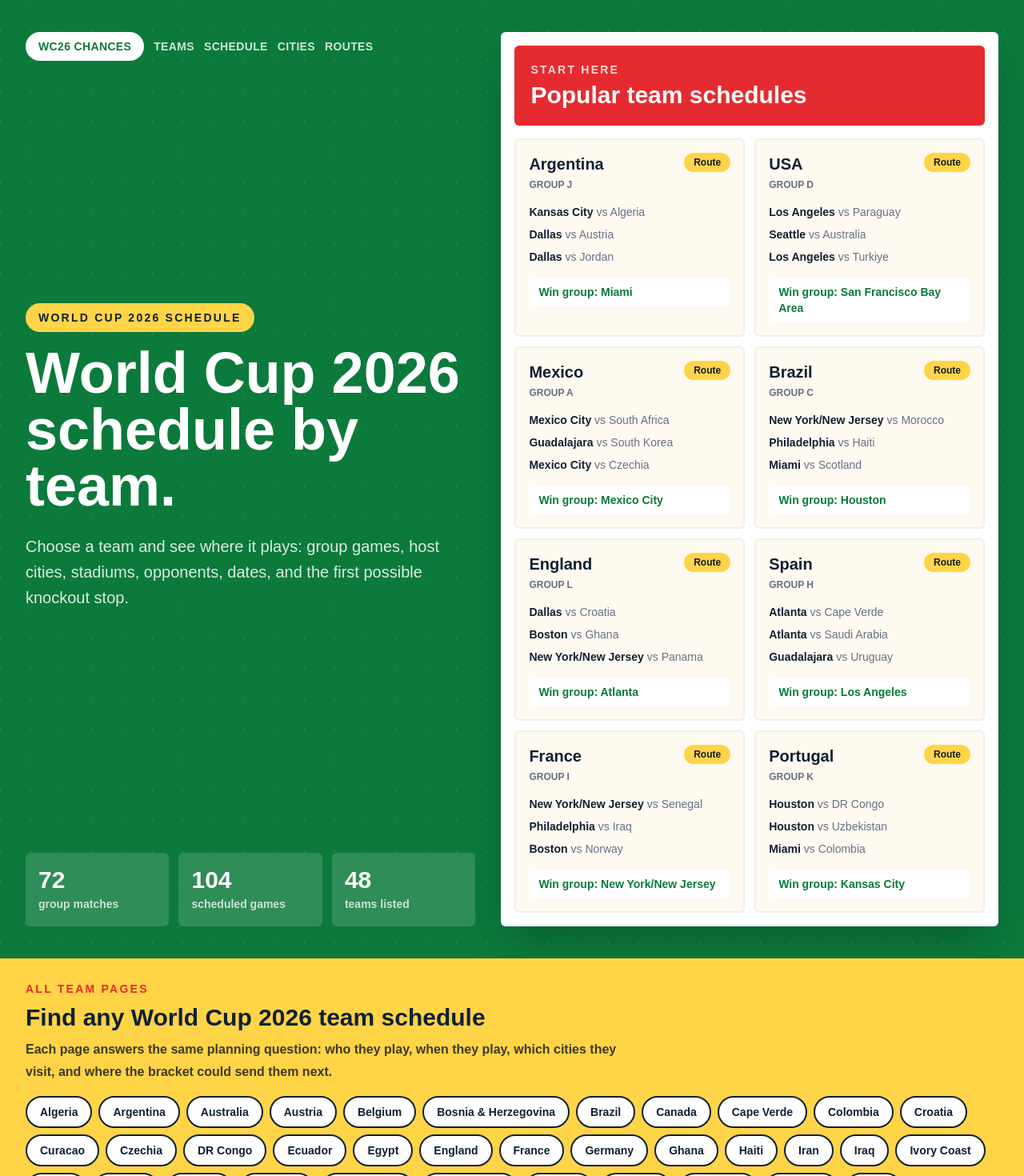
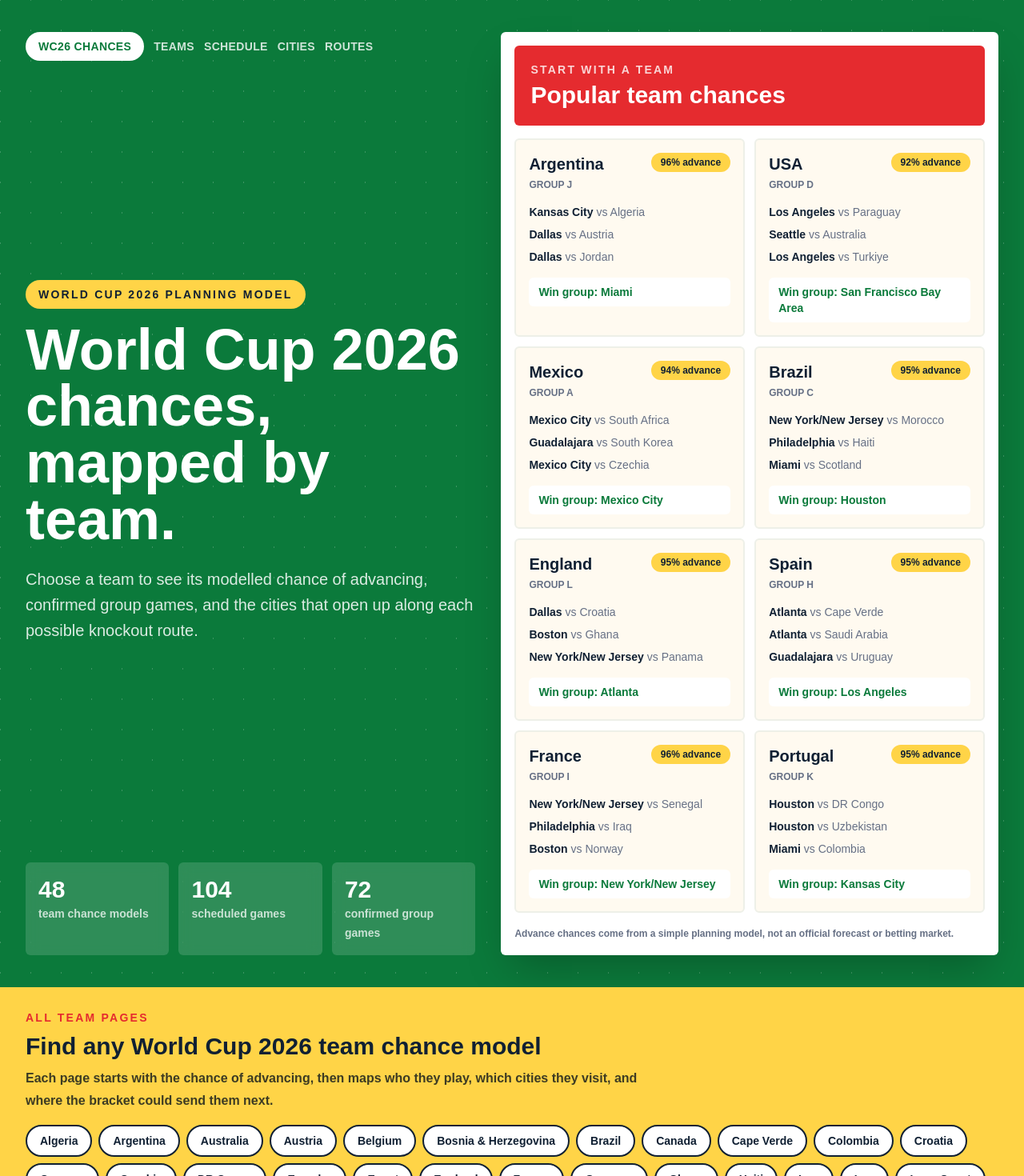
Before and after one commit to selbyyy/wc26-tracker, a Next.js app: page / in a window 1280 px wide. Shown: the top 1470 px of the page at 80% size. Built offline with nearby package versions, Linux system fonts and the light colour scheme; no server answers.

Commit message:
make team chances the primary product answer

```diff
--- a/app/page.tsx
+++ b/app/page.tsx
@@ -10,18 +10,19 @@ import {
   getTeamMatches,
   groupStageMatches,
 } from '@/lib/schedule';
+import { getTeamGroupForecast } from '@/lib/probability-tree';
 
 export const metadata: Metadata = {
-  title: 'World Cup 2026 Schedule by Team: Cities, Dates, Stadiums',
+  title: 'World Cup 2026 Chances by Team: Routes, Cities, Schedule',
   description:
-    'Pick any World Cup 2026 team and see its confirmed group-stage schedule, host cities, stadiums, opponents, and possible knockout route.',
+    'Pick a World Cup 2026 team and see its modelled chances of advancing, confirmed schedule, host cities, and possible knockout route.',
   alternates: {
     canonical: '/',
   },
   openGraph: {
-    title: 'World Cup 2026 Schedule by Team: Cities, Dates, Stadiums',
+    title: 'World Cup 2026 Chances by Team: Routes, Cities, Schedule',
     description:
-      'Find where each World Cup 2026 team plays, including confirmed cities, dates, stadiums, opponents, and possible knockout routes.',
+      'See each team\'s modelled chances of advancing, confirmed cities, dates, stadiums, and possible knockout routes.',
     url: '/',
     type: 'website',
   },
@@ -40,7 +41,9 @@ function teamCard(team: string) {
   const group = matches[0]?.group || '';
   const route = getRoundOf32Route(group);
   const cities = Array.from(new Set(matches.map((match) => match.city)));
-  return { team, matches, group, route, cities };
+  const forecast = getTeamGroupForecast(team);
+  const advanceChance = 100 - forecast.out;
+  return { team, matches, group, route, cities, advanceChance };
 }
 
 export default function Home() {
@@ -51,6 +54,11 @@ export default function Home() {
       question: 'How do I find a World Cup 2026 schedule by team?',
       answer:
         'Choose a team on WC26 Chances to see its confirmed group-stage opponents, dates, host cities, stadiums, and possible first knockout stop.',
+    },
+    {
+      question: 'What do the World Cup 2026 chances mean?',
+      answer:
+        'WC26 Chances uses a simple planning model to estimate how likely each team is to win its group, finish second, advance in third place, or go out. The model is a guide, not an official prediction or betting market.',
     },
     {
       question: 'Where does Argentina play in World Cup 2026?',
@@ -103,40 +111,40 @@ export default function Home() {
 
             <div>
               <p className="mb-4 inline-flex rounded-full bg-[#ffd447] px-4 py-2 text-sm font-black uppercase tracking-[0.16em] text-[#102033]">
-                World Cup 2026 schedule
+                World Cup 2026 planning model
               </p>
               <h1 className="max-w-3xl text-5xl font-black leading-[0.98] tracking-normal md:text-7xl">
-                World Cup 2026 schedule by team.
+                World Cup 2026 chances, mapped by team.
               </h1>
               <p className="mt-6 max-w-2xl text-xl leading-8 text-white/85">
-                Choose a team and see where it plays: group games, host cities, stadiums, opponents, dates, and the
-                first possible knockout stop.
+                Choose a team to see its modelled chance of advancing, confirmed group games, and the cities that
+                open up along each possible knockout route.
               </p>
             </div>
 
             <div className="grid gap-3 sm:grid-cols-3">
               <div className="rounded-md bg-white/15 p-4 backdrop-blur">
-                <span className="block text-3xl font-black">{groupStageMatches.length}</span>
-                <span className="text-sm font-bold text-white/75">group matches</span>
+                <span className="block text-3xl font-black">{allTeams.length}</span>
+                <span className="text-sm font-bold text-white/75">team chance models</span>
               </div>
               <div className="rounded-md bg-white/15 p-4 backdrop-blur">
                 <span className="block text-3xl font-black">{allMatches.length}</span>
                 <span className="text-sm font-bold text-white/75">scheduled games</span>
               </div>
               <div className="rounded-md bg-white/15 p-4 backdrop-blur">
-                <span className="block text-3xl font-black">{allTeams.length}</span>
-                <span className="text-sm font-bold text-white/75">teams listed</span>
+                <span className="block text-3xl font-black">{groupStageMatches.length}</span>
+                <span className="text-sm font-bold text-white/75">confirmed group games</span>
               </div>
             </div>
           </div>
 
           <div className="rounded-md border border-white/25 bg-white p-4 text-[#102033] shadow-2xl">
             <div className="mb-4 rounded-md bg-[#e52b2f] p-5 text-white">
-              <p className="text-sm font-black uppercase tracking-[0.16em] text-white/80">Start here</p>
-              <h2 className="mt-1 text-3xl font-black">Popular team schedules</h2>
+              <p className="text-sm font-black uppercase tracking-[0.16em] text-white/80">Start with a team</p>
+              <h2 className="mt-1 text-3xl font-black">Popular team chances</h2>
             </div>
             <div className="grid gap-3 sm:grid-cols-2">
-              {cards.map(({ team, group, matches, route }) => (
+              {cards.map(({ team, group, matches, route, advanceChance }) => (
                 <Link
                   href={`/teams/${generateSlug(team)}`}
                   key={team}
@@ -147,7 +155,7 @@ export default function Home() {
                       <h3 className="text-xl font-black">{team}</h3>
                       <p className="mt-1 text-xs font-black uppercase text-[#667085]">Group {group}</p>
                     </div>
-                    <span className="rounded-full bg-[#ffd447] px-3 py-1 text-xs font-black">Route</span>
+                    <span className="rounded-full bg-[#ffd447] px-3 py-1 text-xs font-black">{advanceChance}% advance</span>
                   </div>
                   <div className="mt-4 space-y-2">
                     {matches.map((match) => (
@@ -164,6 +172,9 @@ export default function Home() {
                 </Link>
               ))}
             </div>
+            <p className="mt-4 text-xs font-bold leading-5 text-[#667085]">
+              Advance chances come from a simple planning model, not an official forecast or betting market.
+            </p>
           </div>
         </div>
       </section>
@@ -171,9 +182,9 @@ export default function Home() {
       <section className="border-b-4 border-[#102033] bg-[#ffd447]">
         <div className="mx-auto max-w-7xl px-5 py-7 md:px-8">
           <p className="text-sm font-black uppercase tracking-[0.16em] text-[#e52b2f]">All team pages</p>
-          <h2 className="mt-2 text-3xl font-black">Find any World Cup 2026 team schedule</h2>
+          <h2 className="mt-2 text-3xl font-black">Find any World Cup 2026 team chance model</h2>
           <p className="mt-2 max-w-3xl text-base font-bold leading-7 text-[#3d3b23]">
-            Each page answers the same planning question: who they play, when they play, which cities they visit,
+            Each page starts with the chance of advancing, then maps who they play, which cities they visit,
             and where the bracket could send them next.
           </p>
           <div className="mt-4 flex flex-wrap gap-2">
@@ -202,7 +213,8 @@ export default function Home() {
           </div>
           <div className="grid gap-3">
             {[
-              ['World Cup 2026 schedule by team', '/world-cup-2026-schedule-by-team'],
+            ['World Cup 2026 schedule by team', '/world-cup-2026-schedule-by-team'],
+              ['World Cup 2026 chances by team', '/teams/argentina'],
               ['Where does Argentina play in World Cup 2026?', '/teams/argentina'],
               ['Where does USA play in World Cup 2026?', '/teams/usa'],
               ['World Cup 2026 cities by team', '/cities'],
--- a/app/teams/[slug]/page.tsx
+++ b/app/teams/[slug]/page.tsx
@@ -36,8 +36,8 @@ export async function generateMetadata({ params }: { params: Promise<{ slug: str
 
   const matches = getTeamMatches(team);
   const cities = Array.from(new Set(matches.map((match) => match.city)));
-  const title = `${team} World Cup 2026 Schedule: Dates, Cities, Stadiums`;
-  const description = `${team} plays its World Cup 2026 group games in ${formatList(cities)}. See match dates, opponents, stadiums, and possible knockout routes.`;
+  const title = `${team} World Cup 2026 Chances, Schedule & Knockout Route`;
+  const description = `See ${team}'s modelled World Cup 2026 chances, confirmed group games in ${formatList(cities)}, and possible knockout routes by city.`;
 
   return {
     title,
@@ -67,6 +67,7 @@ export default async function TeamPage({ params }: { params: Promise<{ slug: str
   const matches = getTeamMatches(team);
   const group = getGroupForTeam(team);
   const groupForecast = getTeamGroupForecast(team);
+  const advanceChance = 100 - groupForecast.out;
   const probabilityTree = getTeamProbabilityTree(team);
   const cities = Array.from(new Set(matches.map((match) => match.city)));
   const firstMatch = matches[0];
@@ -145,19 +146,19 @@ export default async function TeamPage({ params }: { params: Promise<{ slug: str
           <div className="grid gap-8 md:grid-cols-[1fr_420px] md:items-end">
             <div>
               <p className="inline-flex rounded-full bg-[#ffd447] px-4 py-2 text-sm font-black uppercase tracking-[0.16em] text-[#102033]">
-                Group {group} schedule
+                {advanceChance}% modelled chance to advance
               </p>
               <h1 className="mt-4 text-5xl font-black leading-[0.98] tracking-normal md:text-7xl">
-                {team} plays in {cities.join(', ')}.
+                {team} World Cup 2026 chances.
               </h1>
               <p className="mt-5 max-w-3xl text-xl leading-8 text-white/85">
-                {team} has confirmed group games against {formatList(opponents)}. Start with the cities and dates
-                already locked in, then see where the route could go if {team} make it through.
+                The planning model gives {team} a {advanceChance}% chance to get out of Group {group}. Start with
+                the confirmed games against {formatList(opponents)}, then see which cities open up along each route.
               </p>
             </div>
 
             <div className="rounded-md bg-white p-5 text-[#102033] shadow-xl">
-              <p className="text-sm font-black uppercase tracking-[0.16em] text-[#e52b2f]">Quick answer</p>
+              <p className="text-sm font-black uppercase tracking-[0.16em] text-[#e52b2f]">Confirmed schedule</p>
               <p className="mt-2 text-lg font-black leading-7">
                 {team} plays its World Cup 2026 group games in {formatList(cities)}.
               </p>
@@ -200,7 +201,7 @@ export default async function TeamPage({ params }: { params: Promise<{ slug: str
       <section className="border-y-4 border-[#102033] bg-[#ffd447]">
         <div className="mx-auto max-w-7xl px-5 py-8 md:px-8">
           <p className="text-sm font-black uppercase tracking-[0.16em] text-[#e52b2f]">Route odds</p>
-          <h2 className="mt-2 text-4xl font-black">What are the likely paths?</h2>
+          <h2 className="mt-2 text-4xl font-black">How could {team} get through?</h2>
           <p className="mt-3 max-w-4xl text-lg leading-7 text-[#3d3b23]">
             This is a simple model built on top of the official bracket. Treat it as a planning guide, not a prediction
             that knows the future.
```
Also changed, not shown: ops/company-memory.md (+44 -0 lines), ops/experiments.md (+1 -0 lines), ops/seo-opportunity-log.md (+1 -0 lines).
